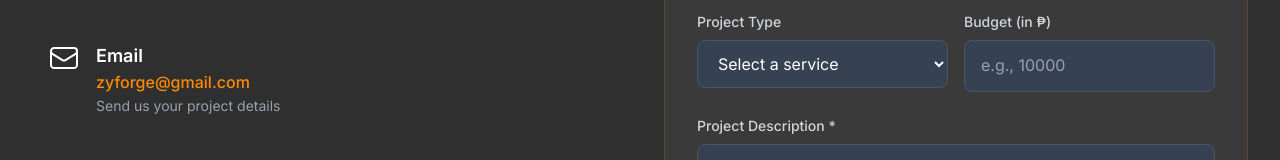
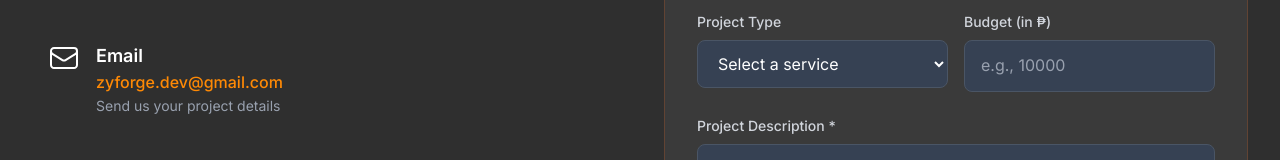
Before and after one commit to zyforgedev/zyforge, a Next.js app: page / in a window 1280 px wide. Shown: the part 4803-4963 px from the top of the page. Built offline with nearby package versions, Linux system fonts and the light colour scheme.

Commit message:
feat: Update contact email address
Change the email in the Contact section from 'zyforge@gmail.com' to 'zyforge.dev@gmail.com'.

This ensures that project inquiries and other communications are sent to the correct, active email address.

```diff
--- a/src/app/sections/Contact.tsx
+++ b/src/app/sections/Contact.tsx
@@ -46,7 +46,7 @@
     {
       icon: <EnvelopeIcon className="w-8 h-8 text-primary-cyan" />,
       text: "Email",
-      subtitle: "zyforge@gmail.com\nSend us your project details",
+      subtitle: "zyforge.dev@gmail.com\nSend us your project details",
     },
     {
       icon: <ClockIcon className="w-8 h-8 text-primary-cyan" />,
```
